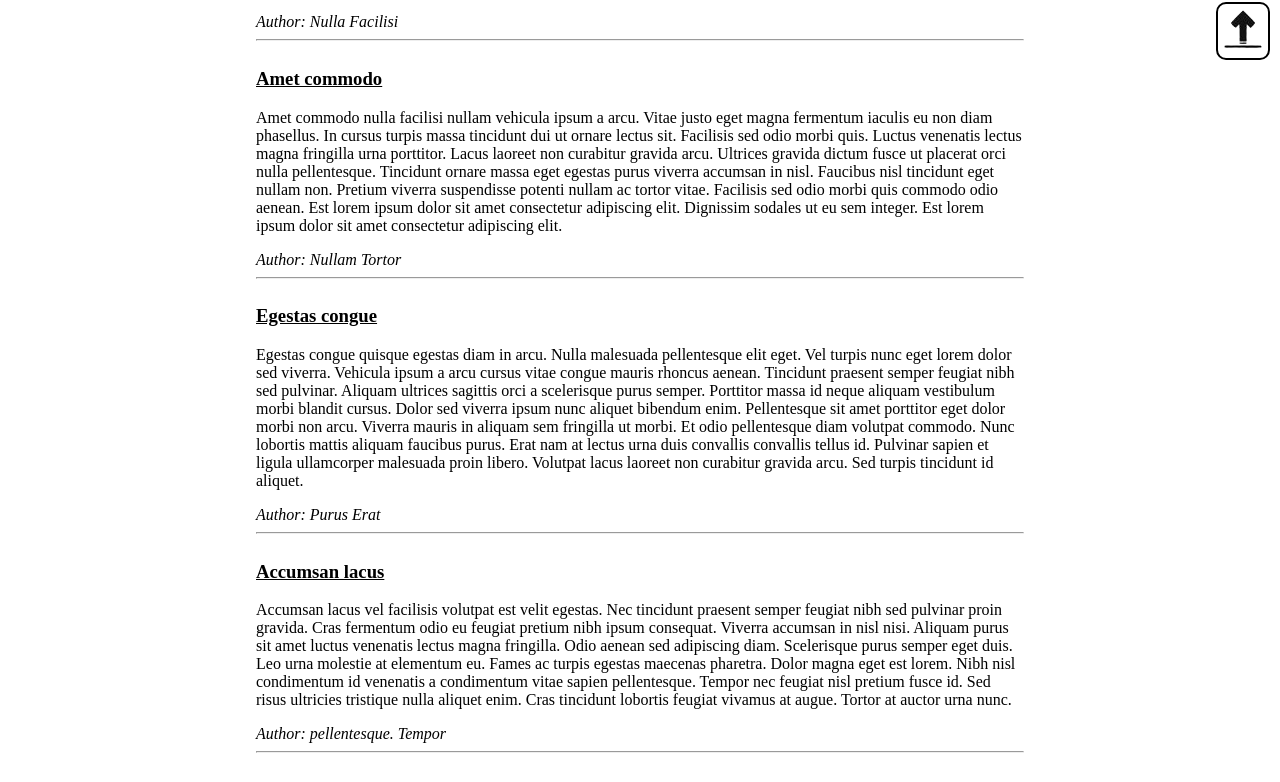
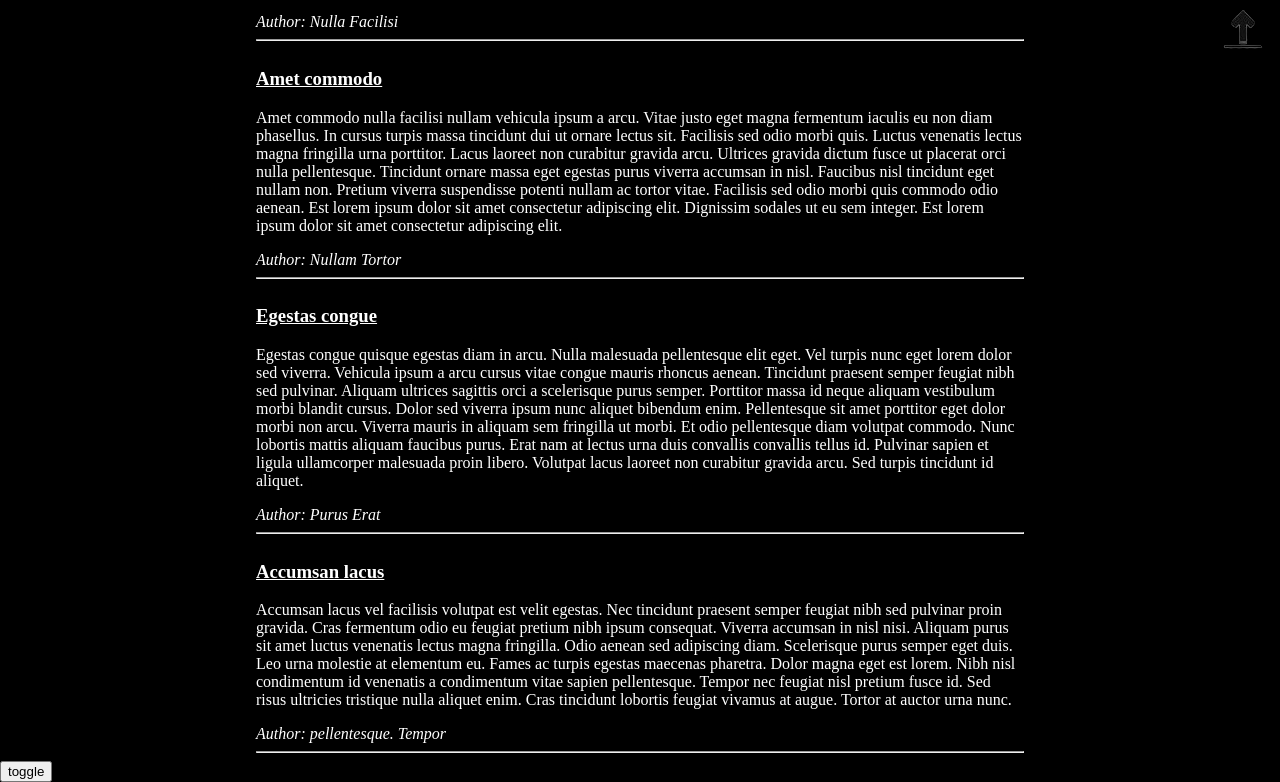
Before and after one commit to ManjotKaurMand13/My-first-portfolio, a website: page dist/blog.html in a window 1280 px wide. Shown: the part 730-1512 px from the top of the page. Before the commit the page ends 1491 px from the top, so only its background shows below. Drawn offline with Linux system fonts and the light colour scheme.

Commit message:
install cleancsscli

```diff
--- a/dist/blog.html
+++ b/dist/blog.html
@@ -10,7 +10,7 @@
     <script src="../js/script.js"></script>
 </head>
 
-<body>
+<body class="dark">
     <header>
         <h1>Manjot Kaur Portfolio</h1>
     </header>
@@ -104,6 +104,7 @@
         </div>
     </main>
     <span id="top"><img src="/images/top.png" alt=""></span>
+    <button onclick="toggle()">toggle</button>
 </body>
 
 </html>
--- a/package.json
+++ b/package.json
@@ -4,12 +4,11 @@
   "description": "",
   "main": "index.js",
   "scripts": {
-    "buildcss": "cleancss src/css/style.css -o dist/css/style.css",
+    "buildcss": "cleancss src/css/*.css -o dist/css/style.css",
     "buildjs": "mkdirp dist/js && uglifyjs src/js/*.js -o dist/js/main.js",
     "minifyimages": "imagemin src/images/* --out-dir=dist/images",
     "copy:html": "cp src/pages/*.html dist",
     "build": " npm run buildcss && npm run buildjs && npm run minifyimages && npm run copy:html"
-
   },
   "author": "Manjot Kaur",
   "license": "ISC",
@@ -26,6 +25,7 @@
     "clean-css": "^5.2.4"
   },
   "devDependencies": {
+    "clean-css-cli": "^5.5.2",
     "imagemin-cli": "^7.0.0",
     "mkdirp": "^1.0.4",
     "uglify-js": "^3.15.3"
```
Also changed, not shown: dist/about_me.html (+2 -3 lines), dist/contact_me.html (+2 -2 lines), dist/products.html (+2 -1 lines), 1 other file.
